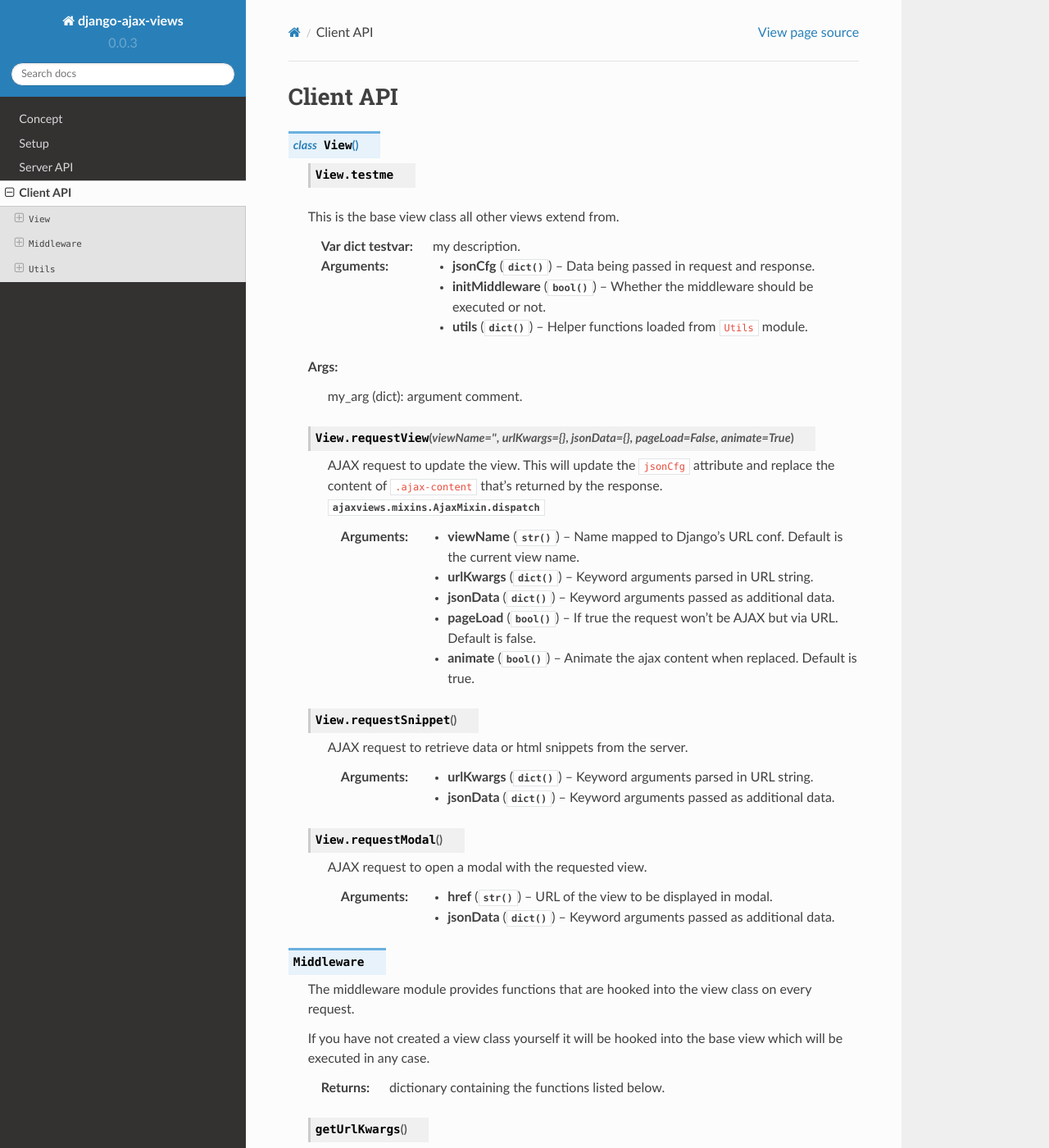
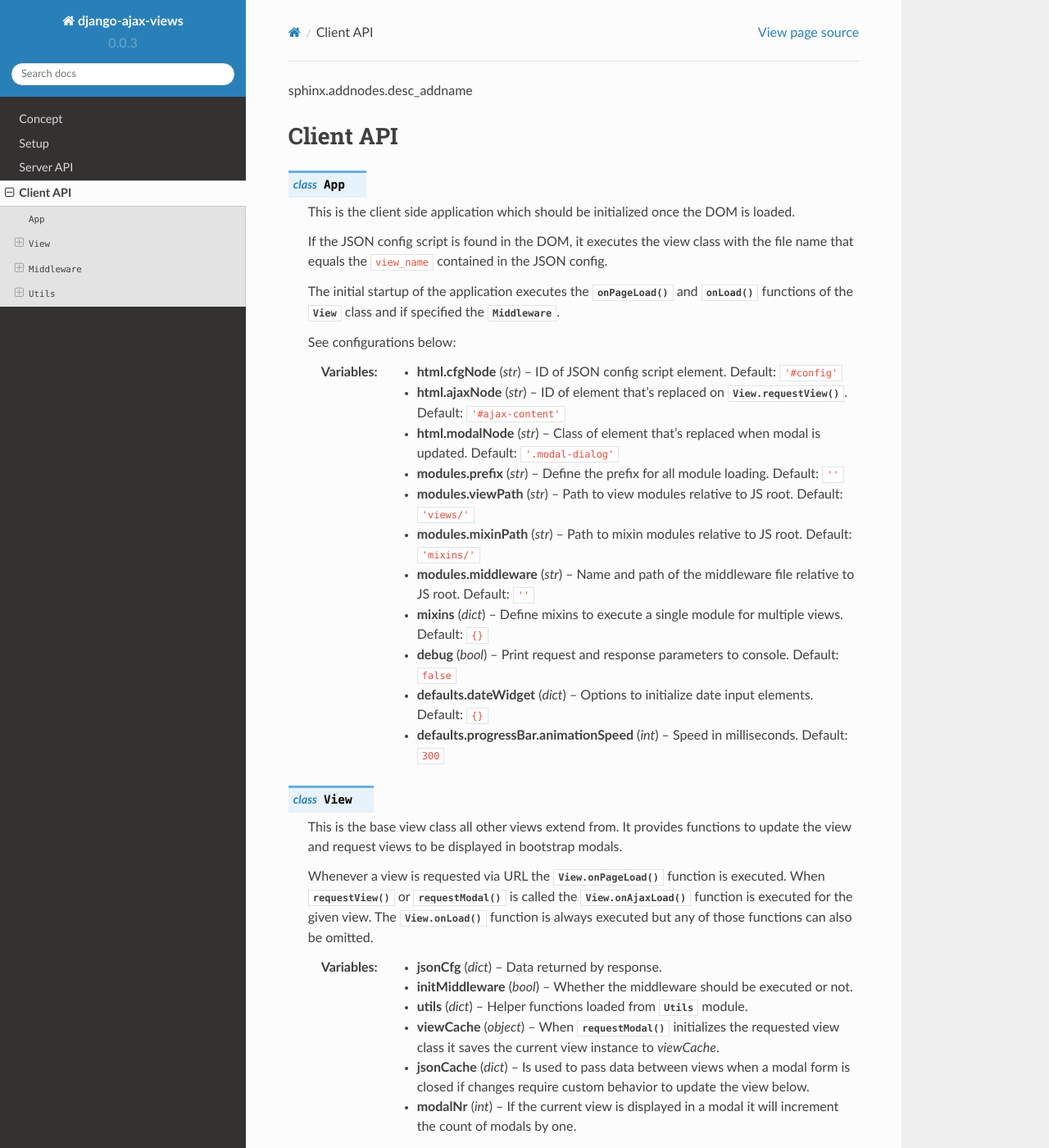
Before and after one commit to baxter07/django-ajax-views, a Sphinx documentation site: the page built from docs/modules/client_api.rst, in a window 1280 px wide and 1400 px high. Shown: the whole window at 82% size. Built offline with Sphinx 7.4.7 and the Read the Docs theme 2.0.0, drawn with Linux system fonts in a browser that asks for light colours; formulas are drawn with MathJax 3; some of the changed text lies outside the part shown.

Commit message:
updated docs

```diff
--- a/docs/modules/client_api.rst
+++ b/docs/modules/client_api.rst
@@ -1,86 +1,187 @@
+
+sphinx.addnodes.desc_addname
 
 **********
 Client API
 **********
 
-.. js:class:: View
+.. class:: App
 
-    .. js:attribute:: testme
+    This is the client side application which should be initialized once the DOM is loaded.
 
-    This is the base view class all other views extend from.
+    If the JSON config script is found in the DOM, it executes the view class with the file name that
+    equals the ``view_name`` contained in the JSON config.
 
-    :var dict testvar: my description.
+    The initial startup of the application executes the :func:`onPageLoad` and :func:`onLoad` functions
+    of the :class:`View` class and if specified the :class:`Middleware`.
 
-    :param dict jsonCfg: Data being passed in request and response.
-    :param bool initMiddleware: Whether the middleware should be executed or not.
-    :param dict utils: Helper functions loaded from ``Utils`` module.
+    See configurations below:
 
-    Args:
-        my_arg (dict): argument comment.
+    :ivar str html.cfgNode: ID of JSON config script element. Default: ``'#config'``
+    :ivar str html.ajaxNode: ID of element that's replaced on :func:`View.requestView`. Default: ``'#ajax-content'``
+    :ivar str html.modalNode: Class of element that's replaced when modal is updated. Default: ``'.modal-dialog'``
+    :ivar str modules.prefix: Define the prefix for all module loading. Default: ``''``
+    :ivar str modules.viewPath: Path to view modules relative to JS root. Default: ``'views/'``
+    :ivar str modules.mixinPath: Path to mixin modules relative to JS root. Default: ``'mixins/'``
+    :ivar str modules.middleware: Name and path of the middleware file relative to JS root. Default: ``''``
+    :ivar dict mixins: Define mixins to execute a single module for multiple views. Default: ``{}``
+    :ivar bool debug: Print request and response parameters to console. Default: ``false``
+    :ivar dict defaults.dateWidget: Options to initialize date input elements. Default: ``{}``
+    :ivar int defaults.progressBar.animationSpeed: Speed in milliseconds. Default: ``300``
 
-    .. js:function:: requestView(viewName='', urlKwargs={}, jsonData={}, pageLoad=False, animate=True)
+    ..
+        Args:
+            my_arg (dict): argument comment.
 
-        AJAX request to update the view. This will update the ``jsonCfg`` attribute and replace the content of
-        ``.ajax-content`` that's returned by the response. :class:`ajaxviews.mixins.AjaxMixin.dispatch`
+.. class:: View
+
+    This is the base view class all other views extend from. It provides functions to update the view and
+    request views to be displayed in bootstrap modals.
+
+    Whenever a view is requested via URL the :func:`View.onPageLoad` function is executed. When
+    :func:`requestView` or :func:`requestModal` is called the :func:`View.onAjaxLoad` function is
+    executed for the given view. The :func:`View.onLoad` function is always executed but any of those functions
+    can also be omitted.
+
+    .. None of them are required to be added to the view class.
+
+    :ivar dict jsonCfg: Data returned by response.
+    :ivar bool initMiddleware: Whether the middleware should be executed or not.
+    :ivar dict utils: Helper functions loaded from :class:`Utils` module.
+    :ivar object viewCache: When :func:`requestModal` initializes the requested view class it saves the current view
+        instance to *viewCache*.
+    :ivar dict jsonCache: Is used to pass data between views when a modal form is closed if changes require custom
+        behavior to update the view below.
+    :ivar int modalNr: If the current view is displayed in a modal it will increment the count of modals by one.
+
+    .. function:: requestView(viewName='', urlKwargs={}, jsonData={}, pageLoad=False, animate=True)
+
+        AJAX request to update the current view. ``urlKwargs`` are the parameters sent to the server through
+        the URL string. ``jsonData`` are the keyword arguments sent to the server as hidden parameters.
+
+        If the view class has :func:`getUrlKwargs` and/or :func:`getJsonData` functions, the parameters they return
+        will also be sent to the server. The function arguments will override keywords arguments from
+        :func:`getUrlKwargs` and :func:`getJsonData`.
+
+        The server side :class:`ajaxviews.mixins.AjaxMixin` handles the incoming request and assigns all parameters
+        to the ``json_cfg`` variable of the view class.
+
+        On request complete will update the client side ``jsonCfg`` variable and update the ``.ajax-content`` element
+        that's returned by the response. If the :func:`View.onAjaxLoad` function has been added to the view class,
+        it's executed automatically.
 
         :param str viewName: Name mapped to Django's URL conf. Default is the current view name.
-        :param dict urlKwargs: Keyword arguments parsed in URL string.
-        :param dict jsonData: Keyword arguments passed as additional data.
-        :param bool pageLoad: If true the request won't be AJAX but via URL. Default is false.
-        :param bool animate: Animate the ajax content when replaced. Default is true.
+        :param dict urlKwargs: Keyword arguments passed through URL string.
+        :param dict jsonData: Keyword arguments passed as additional data to the server.
+        :param bool pageLoad: If True the request won't be AJAX but via URL.
+        :param bool animate: Animate the ajax content when replaced.
 
-    .. js:function:: requestSnippet
+    .. function:: requestSnippet(urlKwargs, jsonData, callback)
 
-        AJAX request to retrieve data or html snippets from the server.
+        AJAX request to retrieve data or html snippets for the current view. The request works the same as
+        with :func:`requestView` but on request complete will only execute the callback function and won't update
+        the view automatically.
 
-        :param dict urlKwargs: Keyword arguments parsed in URL string.
-        :param dict jsonData: Keyword arguments passed as additional data.
+        :param dict urlKwargs: Keyword arguments used for URL reverse to parse the URL string.
+        :param dict jsonData: Keyword arguments passed as additional data to the server.
+        :param dict callback: Function that's called once request is complete.
 
-    .. js:function:: requestModal
+    .. function:: requestModal(href, jsonData)
 
-        AJAX request to open a modal with the requested view.
+        Request a view via AJAX and display it in a boostrap modal.
 
         :param str href: URL of the view to be displayed in modal.
-        :param dict jsonData: Keyword arguments passed as additional data.
+        :param dict jsonData: Keyword arguments passed as additional data to the server.
 
-.. js:data:: Middleware
+    .. function:: getUrlKwargs
+
+        Keyword arguments used for URL reverse to parse the URL string.
+
+        :returns: dict
+
+    .. function:: getJsonData
+
+        Keyword arguments passed as additional data to the server.
+
+        :returns: dict
+
+    .. function:: onPageLoad
+
+        Executed whenever a view is requested via URL.
+
+    .. function:: onAjaxLoad
+
+        Executed when a view is updated by calling :func:`requestView` or when a modal is opened by
+        calling :func:`requestModal`.
+
+    .. function:: onLoad
+
+        Executed on every request.
+
+    .. function:: onBeforeFormSerialize(form, options)
+
+        For form views this function will be executed before the form is serialized.
+
+    .. function:: onBeforeFormSubmit(arr, form, options)
+
+        For form views this function will be executed before the form is submitted.
+
+.. data:: Middleware
 
     The middleware module provides functions that are hooked into the view class on every request.
 
-    If you have not created a view class yourself it will be hooked into the base view which will be executed
-    in any case.
+    If you have not created a class for the requested view it will be hooked into the base view which
+    will be executed for all requests.
 
     :returns: dictionary containing the functions listed below.
 
-    .. js:function:: getUrlKwargs
+    .. function:: onPageLoad
 
-        Parameters parsed in URL string.
+        Executed whenever a view is requested via URL.
 
-        :returns: dict
+    .. function:: onAjaxLoad
 
-    .. js:function:: getJsonData
+        Executed when a view is updated by calling :func:`View.requestView` or when a modal is opened by
+        calling :func:`View.requestModal`.
 
-        Parameters passed as data in ajax requests or as query strings in URL.
+    .. function:: onLoad
 
-        :returns: dict
+        Executed on every request.
 
-    .. js:function:: onPageLoad
+    .. function:: onListLoad
 
-        Executed for all pages requested via URL.
+        Only executed for list views.
 
-    .. js:function:: onAjaxLoad
+    .. function:: onDetailLoad
 
-        Executed
+        Only executed for detail views.
 
-.. js:data:: Utils
+    .. function:: onFormLoad
 
-    Built-in functions available for use in the view class.
+        Only executed for form views.
 
-    .. js:function:: initModalLinks
+.. data:: Utils
 
-        Initialize all elements with ``.modal-link`` class to be opened in a modal.
+    Built-in functions available for use in the :class:`View` class through the ``utils`` attribute.
 
-        The element requires a ``href`` attribute that points to a view that extends from ``ModalMixin``.
+    :returns: dictionary containing the functions listed below.
+
+    .. function:: initModalLinks(scope)
+
+        Initialize all elements with a ``.modal-link`` class to be opened in a modal.
+
+        The elements require a ``href`` attribute that points to a view that extends from
+        :class:`ajaxviews.mixins.ModalMixin`.
+
+        :param str scope: Element in which all modal links are initialized.
+
+    .. function:: initDateInput(element, opts={})
+
+        Initialize the input element using the default date widget options from the :class:`App` config.
+        ``opts`` overrides the defaults.
+
+        :param opject element: Date input field.
+        :param dict opts: Options to pass to the widget.
 
 ..
     If the user doesn't specify a class for a given view the middleware will always be executed.
```
Also changed, not shown: docs/setup.rst (+5 -5 lines), 2 other files.
